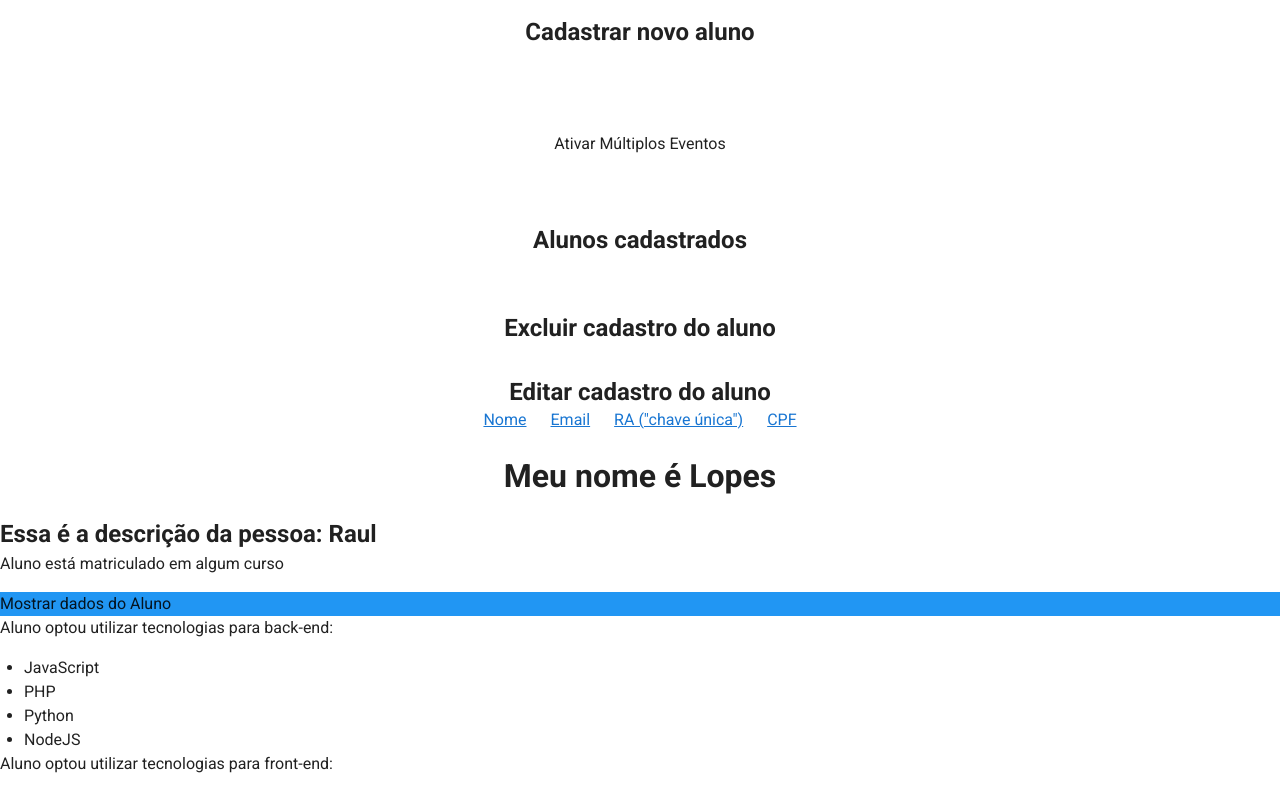
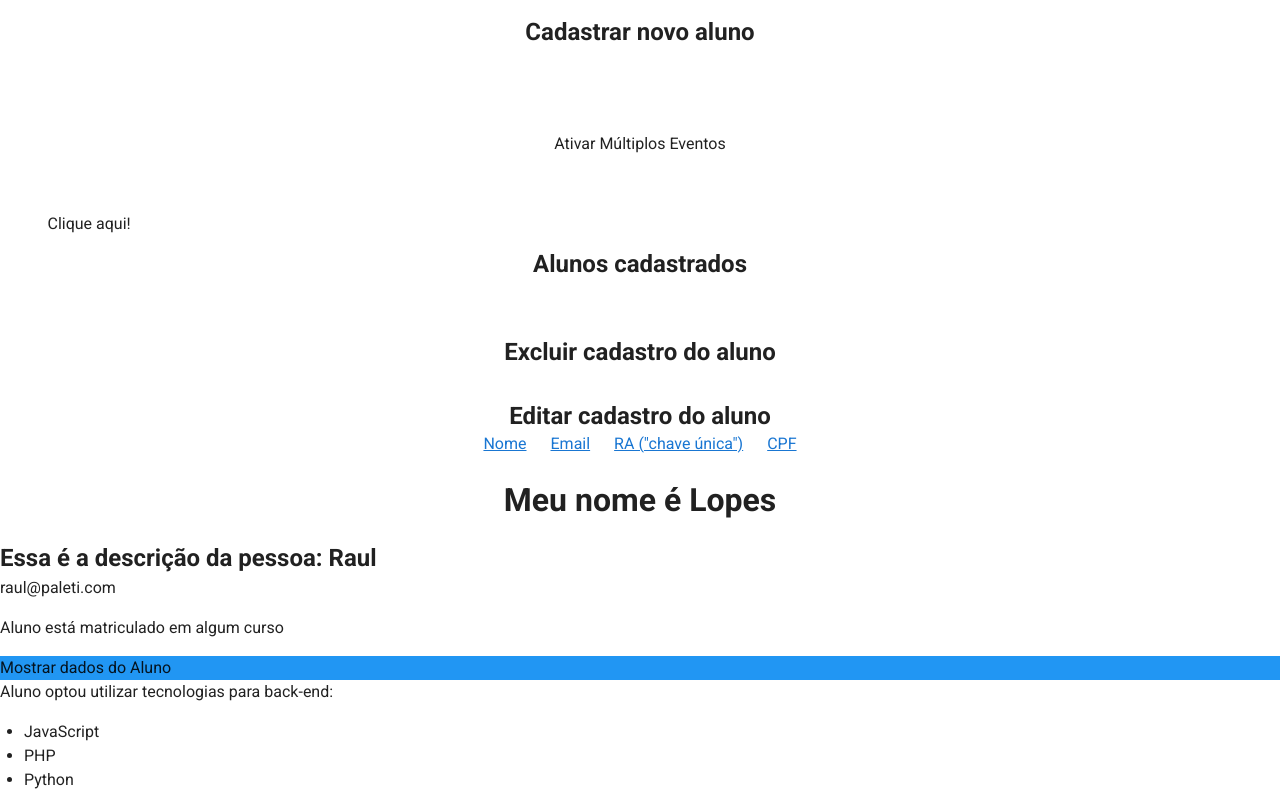
Before and after one commit to grupo-a/challenge-full-stack-web, a Vue app: page / in a window 1280 px wide. Shown: the part 538-1333 px from the top of the page. Built offline with nearby package versions, Linux system fonts and the light colour scheme.

Commit message:
reutilizacao e uso de props

```diff
--- a/src/components/HelloWorld.vue
+++ b/src/components/HelloWorld.vue
@@ -31,6 +31,7 @@
       </v-col>
 
       <MultiplosEventos />
+      <Reutilizacao />
 
       <v-col class="mb-5" cols="12">
         <h2 class="headline font-weight-bold mb-3">
@@ -70,11 +71,13 @@
 <script>
 
   import MultiplosEventos from './MultiplosEventos.vue'
+  import Reutilizacao from './Reutilizacao.vue'
 
   export default {
     name: 'HelloWorld',
     components: {
-      MultiplosEventos
+      MultiplosEventos,
+      Reutilizacao
     },
     data: () => ({
       editar: [
--- a/src/components/Info.vue
+++ b/src/components/Info.vue
@@ -1,5 +1,6 @@
 <template>
     <div>
+        <p>{{ alunoEmail }}</p>
         <p v-if="esta_logado">Aluno está matriculado em algum curso</p>
         <p v-else>Aluno não matriculado</p>
         <div @click="showDados" class="blue">{{ textButton }} dados do Aluno</div>
@@ -27,6 +28,9 @@
 <script lang="ts">
     export default {
         name: 'Info',
+        props: {
+            alunoEmail: String
+        },
         data() {
             return {
                 esta_logado: true,
--- a/src/components/Pessoa.vue
+++ b/src/components/Pessoa.vue
@@ -1,7 +1,7 @@
 <template>
     <div>
         <h2>Essa é a descrição da pessoa: {{ nome }}</h2>
-        <Info/>
+        <Info :alunoEmail="alunoEmail"/>
     </div>
 </template>
 
@@ -15,7 +15,8 @@
         },
         data() {
             return {
-                nome: 'Raul'
+                nome: 'Raul',
+                alunoEmail: 'raul@paleti.com'
             }
         }
     }
--- /dev/null
+++ b/src/components/Reutilizacao.vue
@@ -0,0 +1,26 @@
+<template>
+    <div>
+        <button @click="ativar">Clique aqui!</button>
+        <span v-show="ativou">Ativado!</span>
+    </div>
+</template>
+
+<script>
+export default {
+    name: 'Reutilizacao',
+    data() {
+        return {
+            ativou: false
+        }
+    },
+    methods: {
+        ativar() {
+            this.ativou = !this.ativou
+        }
+    }
+}
+</script>
+
+<style>
+
+</style>
```
